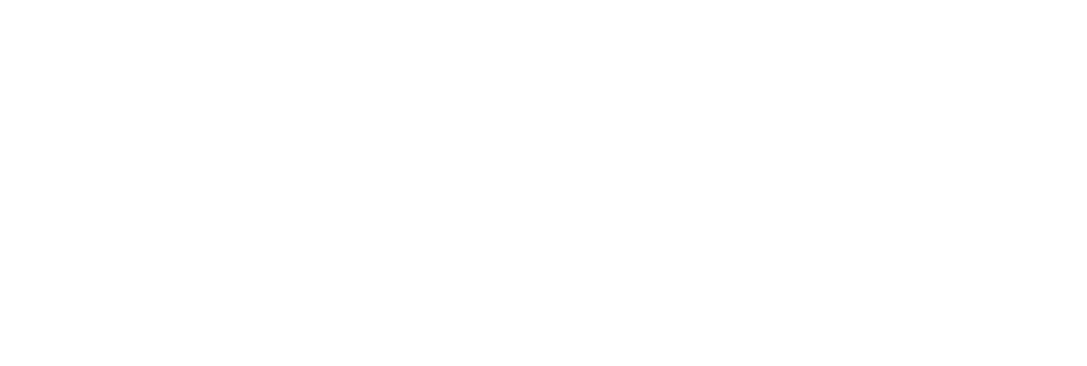
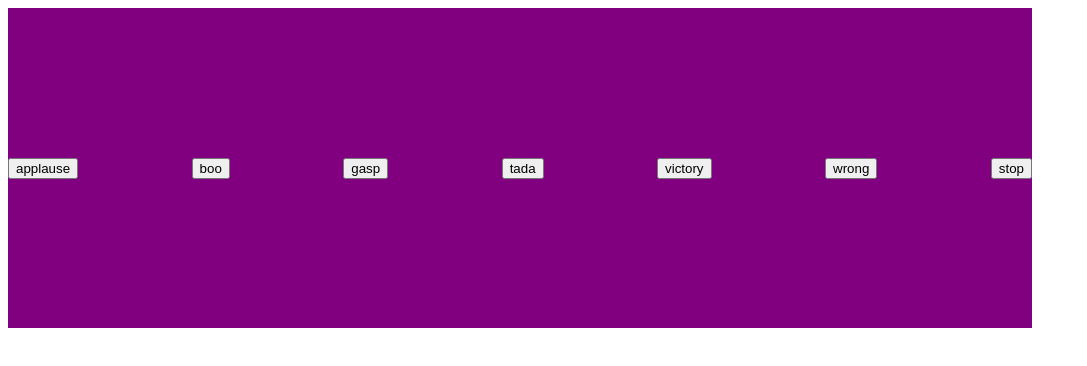
Before and after one commit to acciojob/Soundbar-jahnavi-gaur, a website: page main.html in a window 1280 px wide. Shown: the whole page, without its empty margins (0-1087 px from the left). Drawn offline with Linux system fonts and the light colour scheme.

Commit message:
created a submission

```diff
--- a/main.html
+++ b/main.html
@@ -8,6 +8,29 @@
 
 <body>
 	<!-- the entire body must be written by student -->
+	<section class='container' id='buttons'>
+		<button class='btn' data-sound="./sounds/applause.mp3">
+			applause
+		</button>
+		<button class='btn' data-sound="./sounds/boo.mp3">
+			boo
+		</button>
+		<button class='btn' data-sound="./sounds/gasp.mp3">
+			gasp
+		</button>
+		<button class='btn' data-sound="./sounds/tada.mp3">
+			tada
+		</button>
+		<button class='btn' data-sound="./sounds/victory.mp3">
+			victory
+		</button>
+		<button class='btn' data-sound="./sounds/wrong.mp3">
+			wrong
+		</button>
+		<button class='btn stop'>
+			stop
+		</button>
+	</section>
     <script type="text/javascript" src="./script.js">
 </script>
 
--- a/script.js
+++ b/script.js
@@ -1 +1,26 @@
 //your JS code here. If required.
+let buttons = document.querySelector('#buttons')
+let currentAudio = null
+
+buttons.forEach((button)=>{
+	button.addEventListener('click',handlePlay)
+})
+
+function handlePlay(e){
+	if (e.target.classList.contains('stop')) {
+    if (currentAudio) {
+      currentAudio.pause()
+      currentAudio.currentTime = 0
+    }
+    return
+  }
+
+  const sound = e.target.dataset.sound
+
+  if (currentAudio) {
+    currentAudio.pause()
+  }
+
+  currentAudio = new Audio(sound)
+  currentAudio.play()
+}
--- a/styles.css
+++ b/styles.css
@@ -1 +1,13 @@
 /*  your css code here. If applicable */
+body{
+	width: 100vw;
+	height: 100vh;
+}
+.container{
+	width:80%;
+	height: 40%;
+	background-color: purple;
+	display: flex;
+	align-items: center;
+	justify-content: space-between;
+}
```
